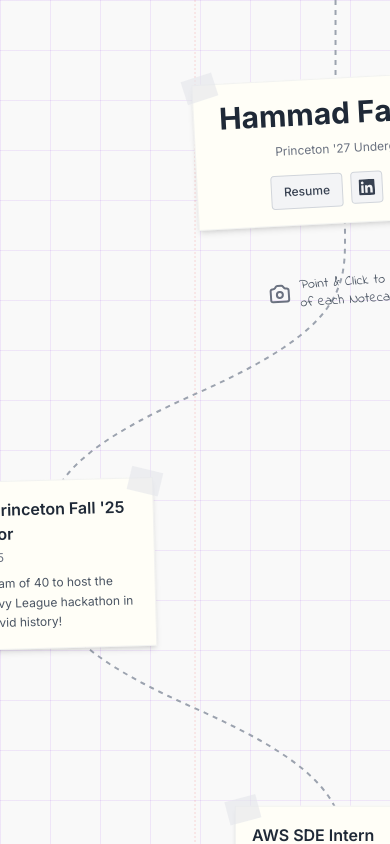
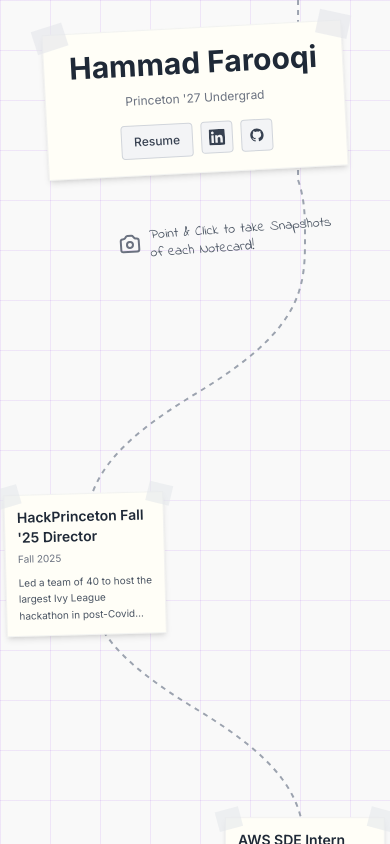
Before and after one commit to hammadfarooqi/Portfolio-Site, a Next.js app: page / in a window 390 px wide. Shown: the top 844 px of the page. Built offline with nearby package versions, Linux system fonts and the light colour scheme.

Commit message:
Continued debugging of mobile scaling

```diff
--- a/app/page.tsx
+++ b/app/page.tsx
@@ -61,23 +61,26 @@ export default function Home() {
 
     if (index === 0) {
       return {
-        top: 40,
-        horizontal: centerX - (wideScreen ? 300 : thinScreen ? 150 : 250),
+        top: thinScreen ? 200 : 40, // Much lower on mobile
+        horizontal: centerX - (wideScreen ? 300 : thinScreen ? 100 : 250),
       };
     }
 
     // Calculate position along sin wave (matching Timeline)
     const y = 240 + index * getSpacing();
-    const x = centerX + getCurveX(y);
+    const x = centerX + getCurveX(y, windowWidth);
 
     // Position Polaroid offset from the thumbtack
     // For xl/2xl screens: offsetX = x < centerX ? -300 : 300
     // For lg and lower screens: offsetX = x < centerX ? 300 : -300
+    // For mobile (thinScreen): use 200 instead of 300
+    const polaroidWidth = thinScreen ? 200 : 300;
     const offsetX = wideScreen
       ? (x < centerX ? -300 : 300)
-      : (x < centerX ? 300 : -300);
+      : (x < centerX ? polaroidWidth : -polaroidWidth);
 
-    const placementY = wideScreen ? y - 50 : y - 200
+    // On mobile, make polaroids appear slightly lower
+    const placementY = wideScreen ? y - 50 : (thinScreen ? y - 100 : y - 200);
 
     return {
       top: placementY,
@@ -102,6 +105,7 @@ export default function Home() {
           photo={polaroid.photo}
           position={getPolaroidPosition(polaroid.index)}
           rotation={polaroid.rotation}
+          windowWidth={windowWidth}
         />
       ))}
     </main>
--- a/components/Notecard.tsx
+++ b/components/Notecard.tsx
@@ -27,21 +27,21 @@ function Notecard({ experience, onClick, rotation = 0 }: NotecardProps) {
       }}
     >
       {/* Tape pieces at corners */}
-      <div className="absolute -top-2 -left-2 w-8 h-6 bg-gray-200/60 rotate-[-15deg] z-10" />
-      <div className="absolute -top-2 -right-2 w-8 h-6 bg-gray-200/60 rotate-[15deg] z-10" />
+      <div className="absolute -top-2 -left-2 w-6 h-5 md:w-8 md:h-6 bg-gray-200/60 rotate-[-15deg] z-10" />
+      <div className="absolute -top-2 -right-2 w-6 h-5 md:w-8 md:h-6 bg-gray-200/60 rotate-[15deg] z-10" />
 
       {/* Notecard */}
-      <div className="relative bg-[#FFFEF7] w-[220px] p-4 shadow-md group-hover:shadow-lg transition-shadow border border-gray-200/50">
+      <div className="relative bg-[#FFFEF7] w-[160px] md:w-[220px] p-3 md:p-4 shadow-md group-hover:shadow-lg transition-shadow border border-gray-200/50">
         {/* Title */}
-        <h3 className="text-base font-semibold text-gray-800 mb-1 group-hover:text-gray-900 transition-colors">
+        <h3 className="text-sm md:text-base font-semibold text-gray-800 mb-1 group-hover:text-gray-900 transition-colors">
           {experience.title}
         </h3>
 
         {/* Date */}
-        <p className="text-xs text-gray-500 mb-2">{experience.date}</p>
+        <p className="text-[10px] md:text-xs text-gray-500 mb-2">{experience.date}</p>
 
         {/* Description */}
-        <p className="text-xs text-gray-600 leading-relaxed line-clamp-3">
+        <p className="text-[10px] md:text-xs text-gray-600 leading-relaxed line-clamp-3">
           {truncatedDescription}
         </p>
       </div>
--- a/components/Polaroid.tsx
+++ b/components/Polaroid.tsx
@@ -15,22 +15,26 @@ interface PolaroidProps {
   photo: Photo;
   position: { top: number; horizontal: number };
   rotation: number;
+  windowWidth: number;
 }
 
-export default function Polaroid({ experience, photo, position, rotation }: PolaroidProps) {
+export default function Polaroid({ experience, photo, position, rotation, windowWidth }: PolaroidProps) {
+  const isMobile = windowWidth <= 768;
+  const polaroidWidth = isMobile ? 200 : 300;
+  const offsetX = isMobile ? 100 : 150;
+
   return (
     <motion.div
-      className="absolute z-10 bg-white p-4 pb-12 shadow-lg"
+      className="absolute z-10 bg-white p-3 pb-8 md:p-4 md:pb-12 shadow-lg w-[200px] md:w-[300px]"
       style={{
         top: `${position.top}px`,
-        left: `calc(${position.horizontal}px - 150px)`, // Center the 300px-wide polaroid horizontally
-        width: "300px",
+        left: `calc(${position.horizontal}px - ${offsetX}px)`, // Center the polaroid horizontally
       }}
       initial={{ opacity: 0, scale: 0.8, rotate: rotation }}
       animate={{ opacity: 1, scale: 1, rotate: rotation }}
       transition={{ duration: 0.3 }}
     >
-      <div className="relative w-full h-64 mb-2 overflow-hidden bg-white">
+      <div className="relative w-full h-[170px] md:h-64 mb-2 overflow-hidden bg-white">
         <motion.div
           className="relative w-full h-full"
           initial={{ filter: "blur(20px) brightness(2)" }}
@@ -42,14 +46,14 @@ export default function Polaroid({ experience, photo, position, rotation }: Pola
             alt={experience.title}
             fill
             className="object-cover"
-            sizes="300px"
+            sizes="(max-width: 768px) 200px, 300px"
           />
         </motion.div>
       </div>
-      <p className={`text-sm text-gray-700 ${kalam.className} text-center`}>
+      <p className={`text-xs md:text-sm text-gray-700 ${kalam.className} text-center`}>
         {photo.caption}
       </p>
-      <p className={`text-xs text-gray-500 ${kalam.className} text-center mt-1`}>
+      <p className={`text-[10px] md:text-xs text-gray-500 ${kalam.className} text-center mt-1`}>
         {photo.longDescription}
       </p>
     </motion.div>
--- a/components/Timeline.tsx
+++ b/components/Timeline.tsx
@@ -46,7 +46,7 @@ export default function Timeline({ experiences, onThumbtackClick }: TimelineProp
     if (windowWidth === 0) return "";
     const points: string[] = [];
     for (let y = 0; y <= totalHeight; y += 4) {
-      const x = centerX + getCurveX(Math.max(y, 180));
+      const x = centerX + getCurveX(Math.max(y, 180), windowWidth);
       points.push(`${x},${y}`);
     }
     return `M ${points.join(' L ')}`;
@@ -63,7 +63,7 @@ export default function Timeline({ experiences, onThumbtackClick }: TimelineProp
         style={{ overflow: 'visible' }}
       >
         {/* Debug Line (Optional: Remove in production) */}
-        <line
+        {/* <line
           x1="50%"
           y1={0}
           x2="50%"
@@ -72,7 +72,7 @@ export default function Timeline({ experiences, onThumbtackClick }: TimelineProp
           strokeWidth="1"
           strokeDasharray="2,2"
           opacity="0.2"
-        />
+        /> */}
 
         <path
           d={pathData}
@@ -87,13 +87,16 @@ export default function Timeline({ experiences, onThumbtackClick }: TimelineProp
       {/* Interactive Experience Layer */}
       {experiences.map((experience, index) => {
         const yPos = HEADER_OFFSET + index * SPACING;
-        const curveOffset = getCurveX(yPos);
+        const curveOffset = getCurveX(yPos, windowWidth);
 
         // Stable rotation logic
         const rotation = (index % 5 - 2) * 1.5;
 
-        // Mobile-specific adjustment for the first card
-        const finalY = (windowWidth <= 768 && index === 0) ? yPos - 100 : yPos;
+        // Mobile-specific adjustment for the first card - move it higher on mobile
+        const finalY = (windowWidth <= 768 && index === 0) ? yPos - 150 : yPos;
+
+        // Center HeaderNotecard on mobile (index === 0)
+        const finalCurveOffset = (windowWidth <= 768 && index === 0) ? 0 : curveOffset;
 
         return (
           <div
@@ -104,7 +107,7 @@ export default function Timeline({ experiences, onThumbtackClick }: TimelineProp
               left: '50%',
               top: `${finalY}px`,
               // This ensures the element is perfectly centered on its coordinates
-              transform: `translate(calc(-50% + ${curveOffset}px), -50%)`,
+              transform: `translate(calc(-50% + ${finalCurveOffset}px), -50%)`,
             }}
           >
             {index === 0 ? (
--- a/utils/curve.ts
+++ b/utils/curve.ts
@@ -1,15 +1,18 @@
 const CURVE_CONFIG = {
   amplitude: 150,
+  mobileAmplitude: 110, // 50% of desktop amplitude for mobile
   frequency: 0.01,
   curveStrength: 1.5,
 };
 
-export const getCurveX = (y: number) => {
-  const { amplitude, frequency, curveStrength } = CURVE_CONFIG;
+export const getCurveX = (y: number, windowWidth?: number) => {
+  const { amplitude, mobileAmplitude, frequency, curveStrength } = CURVE_CONFIG;
+  // Use smaller amplitude on mobile (<= 768px)
+  const currentAmplitude = (windowWidth && windowWidth <= 768) ? mobileAmplitude : amplitude;
   const sinValue = Math.sin((y-80) * frequency);
   const sign = Math.sign(sinValue);
   const absSin = Math.abs(sinValue);
-  return amplitude * sign * (1 - Math.pow(1 - absSin, curveStrength));
+  return currentAmplitude * sign * (1 - Math.pow(1 - absSin, curveStrength));
 };
 
 export const getSpacing = () => {
```
